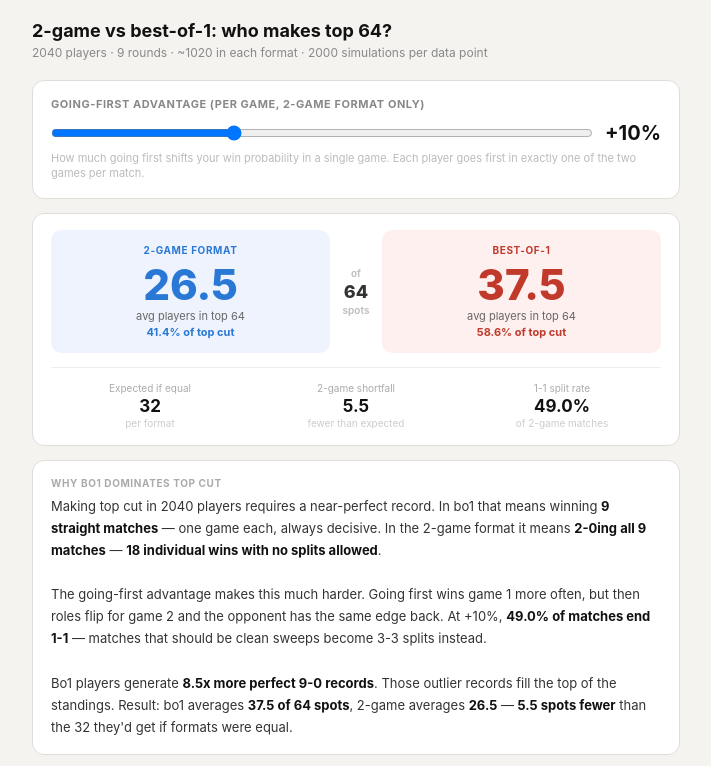
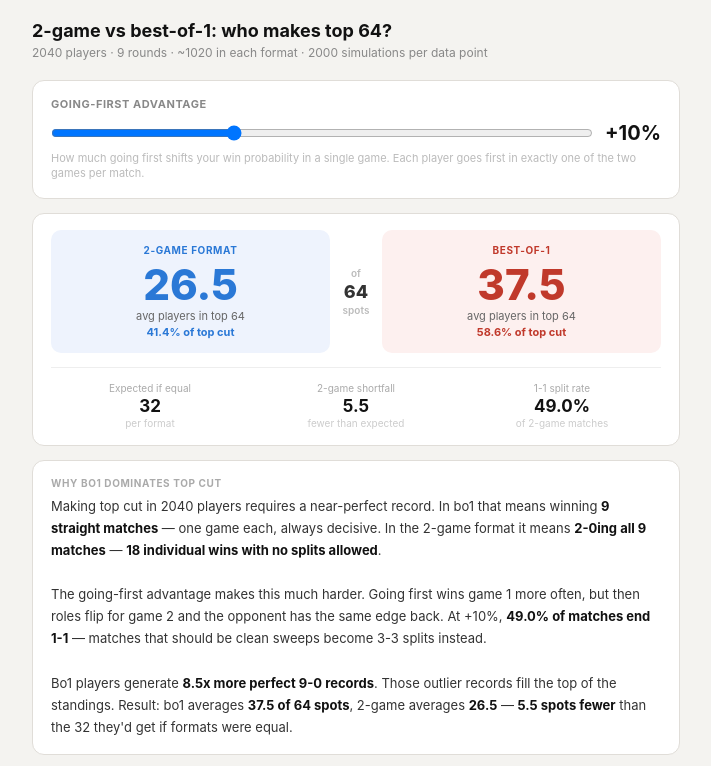
Before and after one commit to GeorgeGebh/Bo2Sim, a plain HTML site: page index.html in a window 1280 px wide. Shown: the top 766 px of the page, without its empty margins (284-995 px from the left). Drawn offline with Linux system fonts and the light colour scheme.

Commit message:
Update index.html

```diff
--- a/index.html
+++ b/index.html
@@ -70,7 +70,7 @@ h1 { font-size: 18px; font-weight: 700; margin-bottom: 4px; }
 <p class="tagline">2040 players · 9 rounds · ~1020 in each format · 2000 simulations per data point</p>
 
 <div class="card">
-  <div class="slider-label">Going-first advantage (per game, 2-game format only)</div>
+  <div class="slider-label">Going-first advantage </div>
   <div class="slider-row">
     <input type="range" id="advSlider" min="0" max="30" step="5" value="10">
     <span class="slider-pct" id="advLabel">+10%</span>
```
